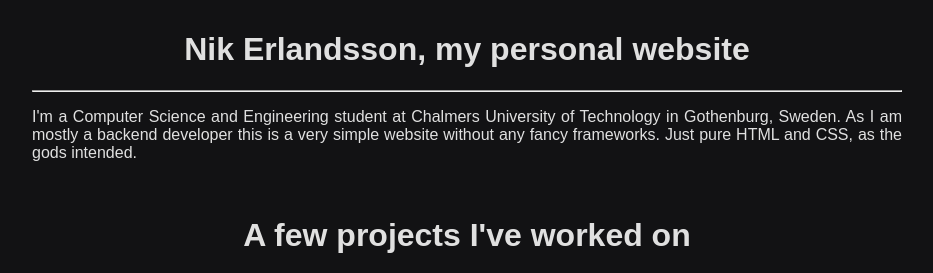
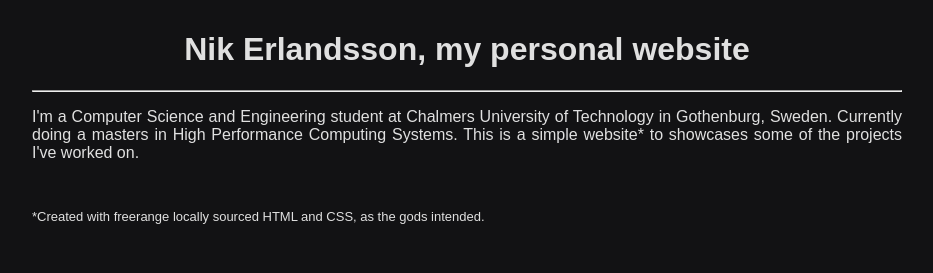
Before and after one commit to nikerl/nikerl.github.io, a plain HTML site: page index.html in a window 1280 px wide. Shown: the top 273 px of the page, without its empty margins (173-1106 px from the left). Drawn offline with Linux system fonts and the light colour scheme.

Commit message:
Update index.html

```diff
--- a/index.html
+++ b/index.html
@@ -15,10 +15,15 @@
 			<hr>
 			<p>
 				I'm a Computer Science and Engineering student at Chalmers University of Technology in Gothenburg, Sweden.
-				As I am mostly a backend developer this is a very simple website without any fancy frameworks.
-				Just pure HTML and CSS, as the gods intended.
+				Currently doing a masters in High Performance Computing Systems. This is a simple website* to showcases
+				some of the projects I've worked on.
 			</p>
 			<br>
+			<p style="font-size: small">
+				*Created with freerange locally sourced HTML and CSS, as the gods intended.
+			</p>
+			<br>
+
 			<h1>A few projects I've worked on</h1>
 			<hr>
 			<div class="project">
```
